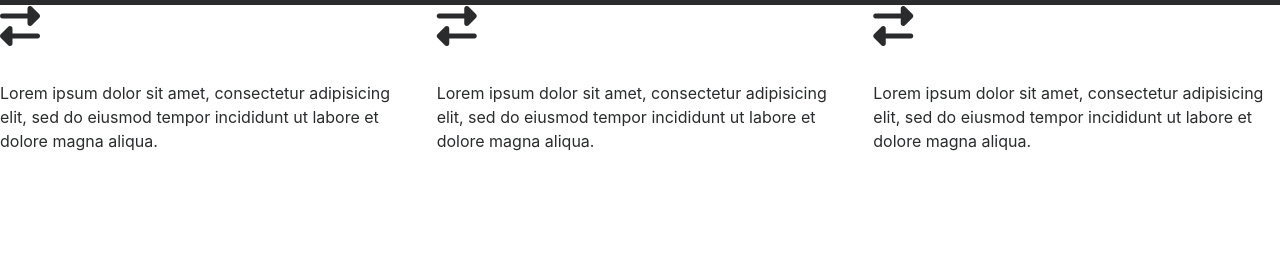
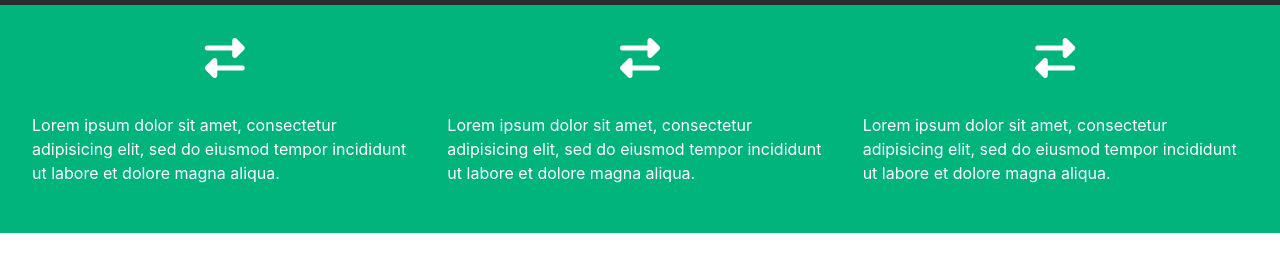
Before and after one commit to skyle0115/SS_Landing_Page, a plain HTML site: page index.html in a window 1280 px wide. Shown: the part 51-322 px from the top of the page. Drawn offline with nearby package versions, Linux system fonts and the light colour scheme; a script that the page names is missing.

Commit message:
requirement finished

```diff
--- a/assets/css/requirement.css
+++ b/assets/css/requirement.css
@@ -5,5 +5,4 @@
 }
 #requirement h1 {
   text-align: center;
-
 }
--- a/index.html
+++ b/index.html
@@ -6,7 +6,7 @@
   <title>Group 2 Landing Page</title>
   <meta name="viewport" content="width=device-width, initial-scale=1, shrink-to-fit=no">
   <link rel="stylesheet" href="https://maxcdn.bootstrapcdn.com/bootstrap/4.0.0-alpha.6/css/bootstrap.min.css" integrity="sha384-rwoIResjU2yc3z8GV/NPeZWAv56rSmLldC3R/AZzGRnGxQQKnKkoFVhFQhNUwEyJ" crossorigin="anonymous">
-  <link rel="stylesheet" href="assets/css/style_r.css">
+  <link rel="stylesheet" href="assets/css/requirement.css">
   <script src="https://use.fontawesome.com/c9661ffb34.js"></script>
 </head>
 
@@ -37,7 +37,6 @@
     </div>
 
     <div id="requirement" class="row">
-      <div>
       <div class="row">
         <div class="col-12 col-sm-4 col-xs-3">
           <h1><i class="fa fa-exchange" aria-hidden="true"></i></h1>
@@ -54,8 +53,6 @@
           <br>
           <p>Lorem ipsum dolor sit amet, consectetur adipisicing elit, sed do eiusmod tempor incididunt ut labore et dolore magna aliqua.  </p>
         </div>
-        </div>
-
       </div>
     </div>
 
```
Lines whose indentation alone changed are shown as unchanged.
